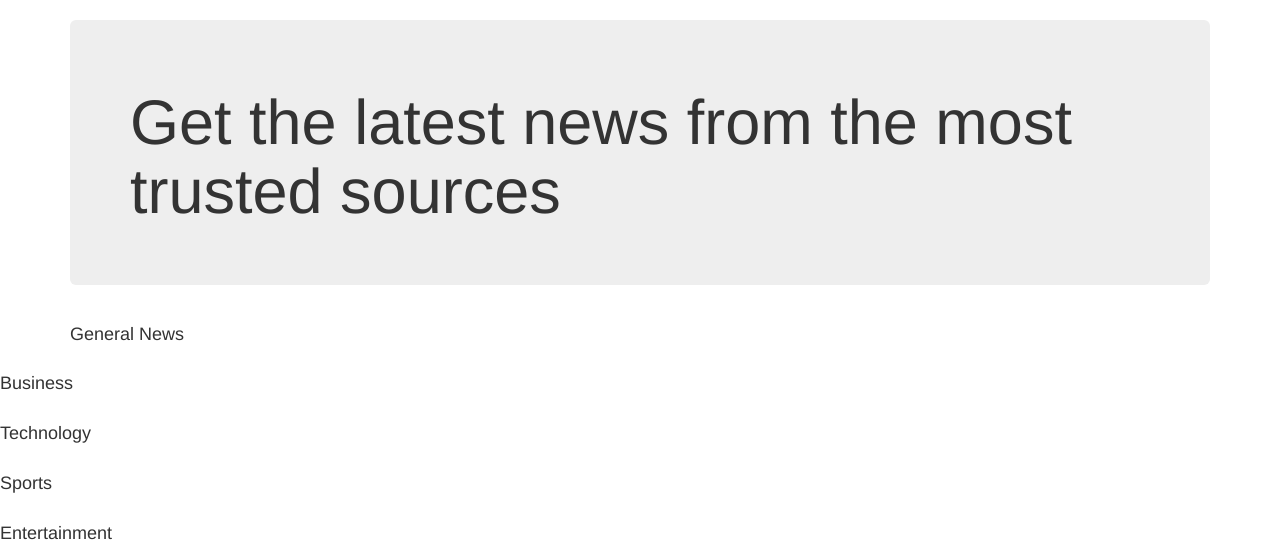
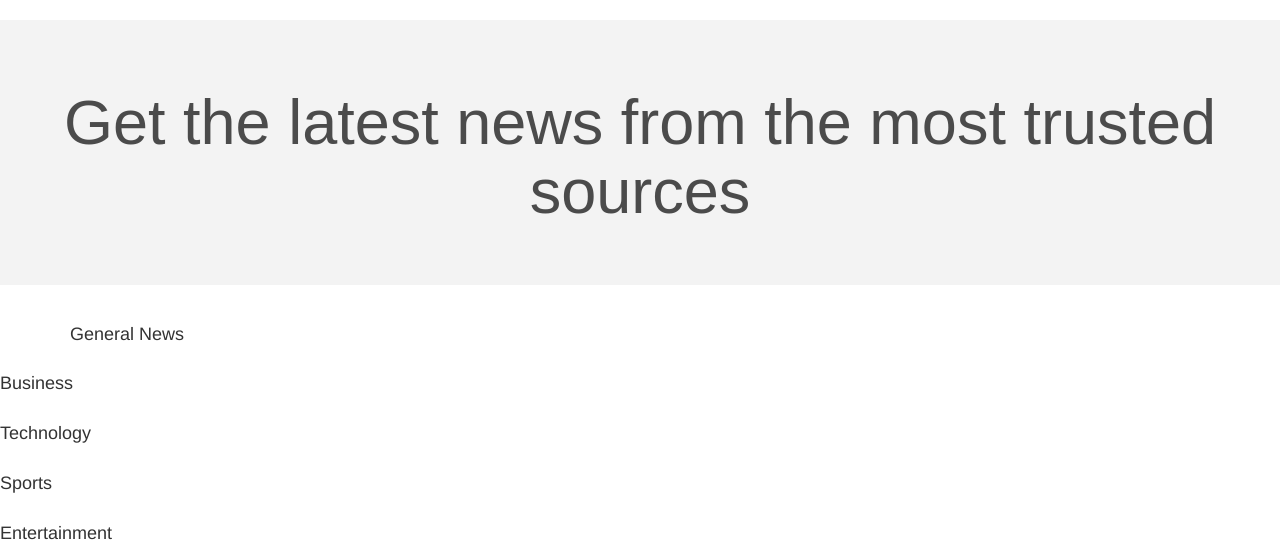
Before and after one commit to Lornakimani62/NEWSHIGHLIGHTS-IP3, a Flask app: template app/templates/index.html in a window 1280 px wide. Shown: the part 56-611 px from the top of the page. Run offline with Flask 2, Linux system fonts and the light colour scheme; the template is opened without the code that fills it, so the values that code supplies are empty; parts of the project's set-up code (start-up, migrations or seed data) failed here and were passed over; some libraries are stand-ins or nearby versions.

Commit message:
This commit is to add fnal style changes

```diff
--- a/app/requests.py
+++ b/app/requests.py
@@ -17,7 +17,6 @@
     global api_key,everything_url,search_url,sources_url
     api_key = app.config['NEWS_API_KEY']
     sources_url = app.config['SOURCES_BASE_URL']
-    Headline_url = app.config['HEADLINE_BASE_URL']
     everything_url=app.config['EVERYTHING_BASE_URL']
     search_url=app.config["SEARCH_API_BASE_URL"]
 
--- a/app/static/css/index.css
+++ b/app/static/css/index.css
@@ -0,0 +1,7 @@
+.jumbotron{
+    text-align: center;
+    font-size: 18px;
+    color:black;
+    font-family: fantasy;
+    opacity:0.7;
+  }
--- a/app/templates/index.html
+++ b/app/templates/index.html
@@ -9,7 +9,8 @@
 {% endblock %}
 
 {% block content %}
-<div class="container">
+
+<div class="container-flui">
     <div class="jumbotron">
         <h1>Get the latest news from the most trusted sources</h1>
     </div>
```
Also changed, not shown: app/templates/base.html (line endings or trailing spaces).
